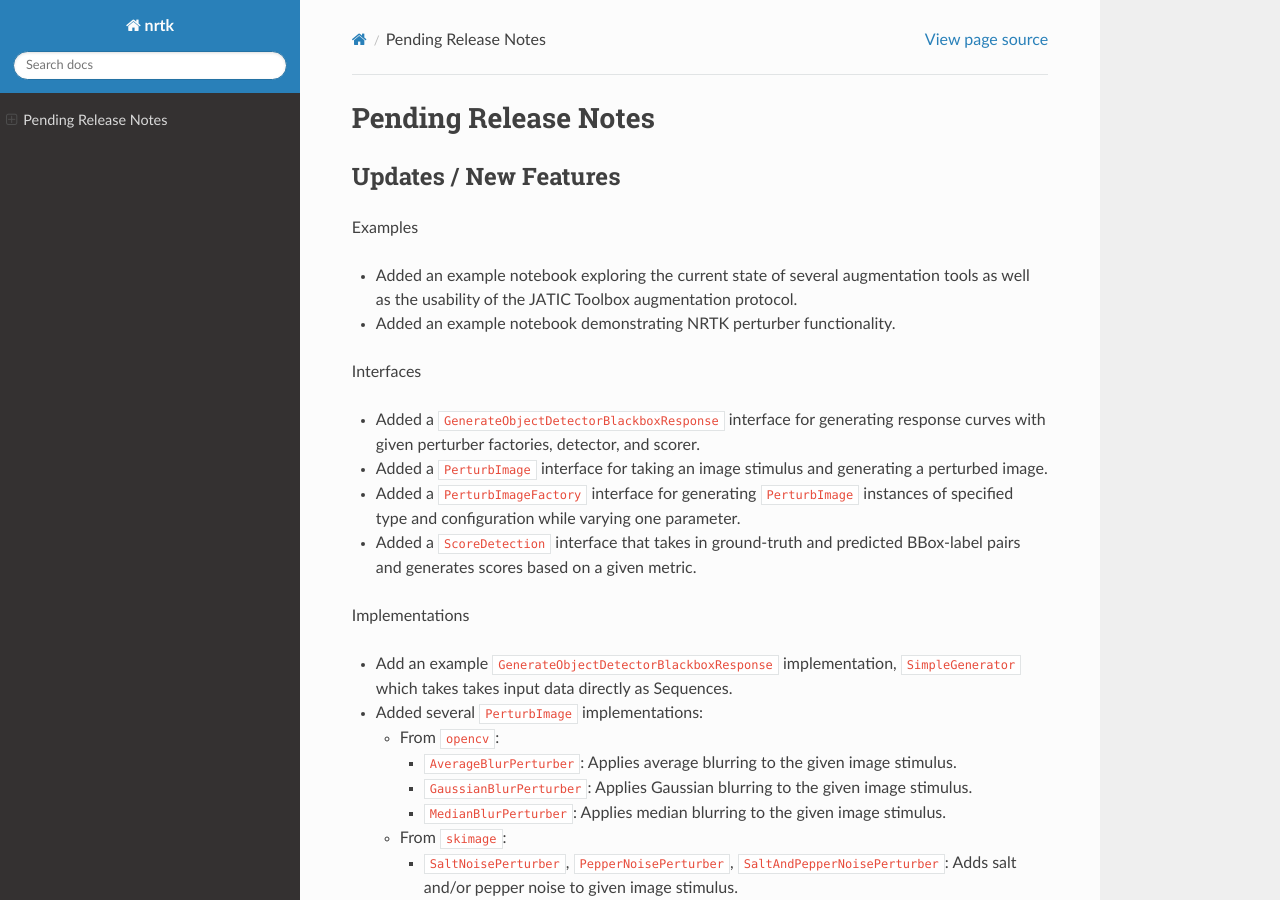
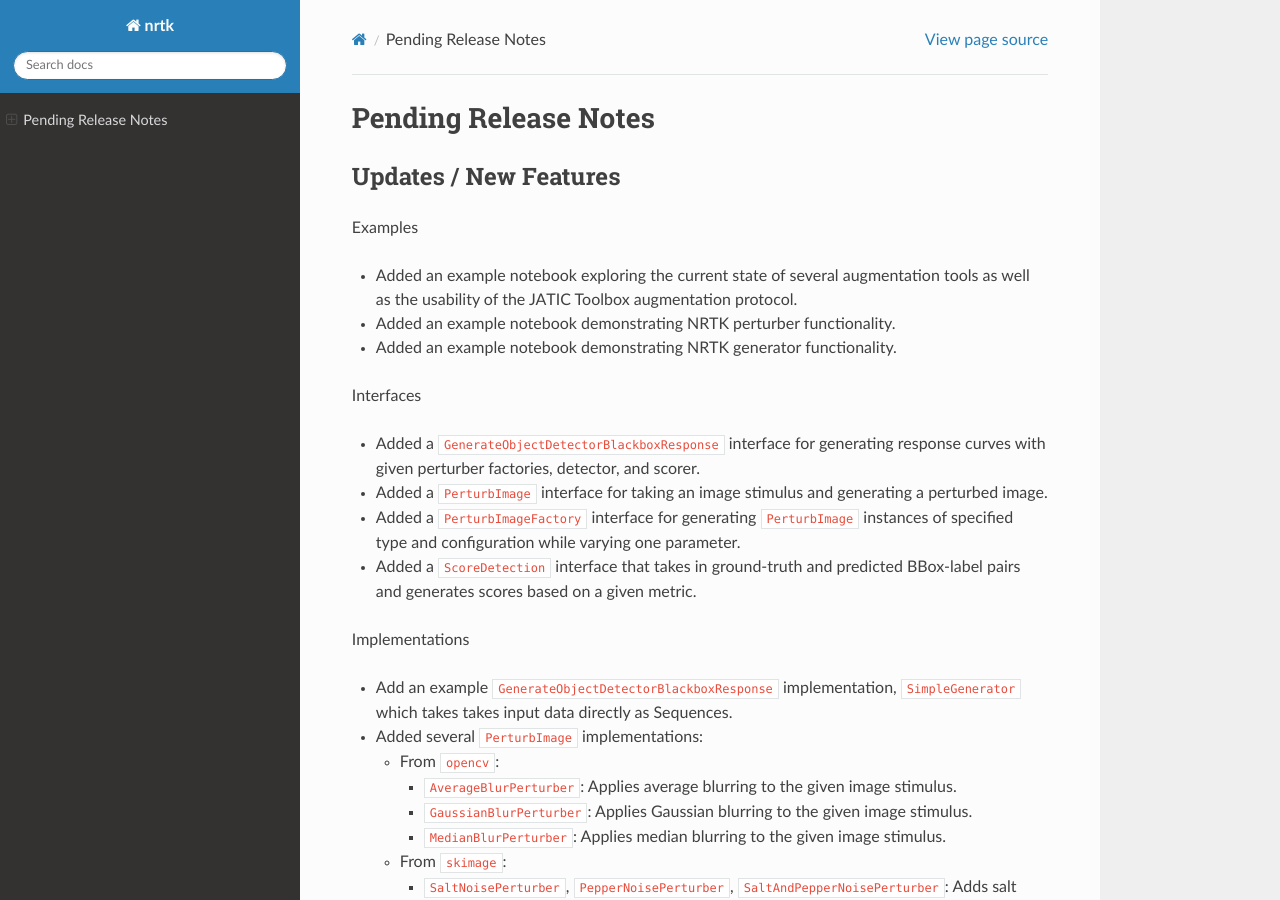
Before and after one commit to Kitware/nrtk, a Sphinx documentation site: the page built from docs/release_notes/pending_release.rst, in a window 1280 px wide and 900 px high. Built offline with Sphinx 7.4.7 and the Read the Docs theme 2.0.0, drawn with Linux system fonts in a browser that asks for light colours; pages that are not in the unit, such as notebooks, are missing from menus; the version number is read from the project's files by our own code.

Commit message:
Added example notebook to demonstrate generator functionality

```diff
--- a/docs/release_notes/pending_release.rst
+++ b/docs/release_notes/pending_release.rst
@@ -10,6 +10,8 @@ Examples
   tools as well as the usability of the JATIC Toolbox augmentation protocol.
 
 * Added an example notebook demonstrating NRTK perturber functionality.
+
+* Added an example notebook demonstrating NRTK generator functionality.
 
 Interfaces
 
```
Also changed, not shown: .gitlab-ci.yml, 3 other files.
